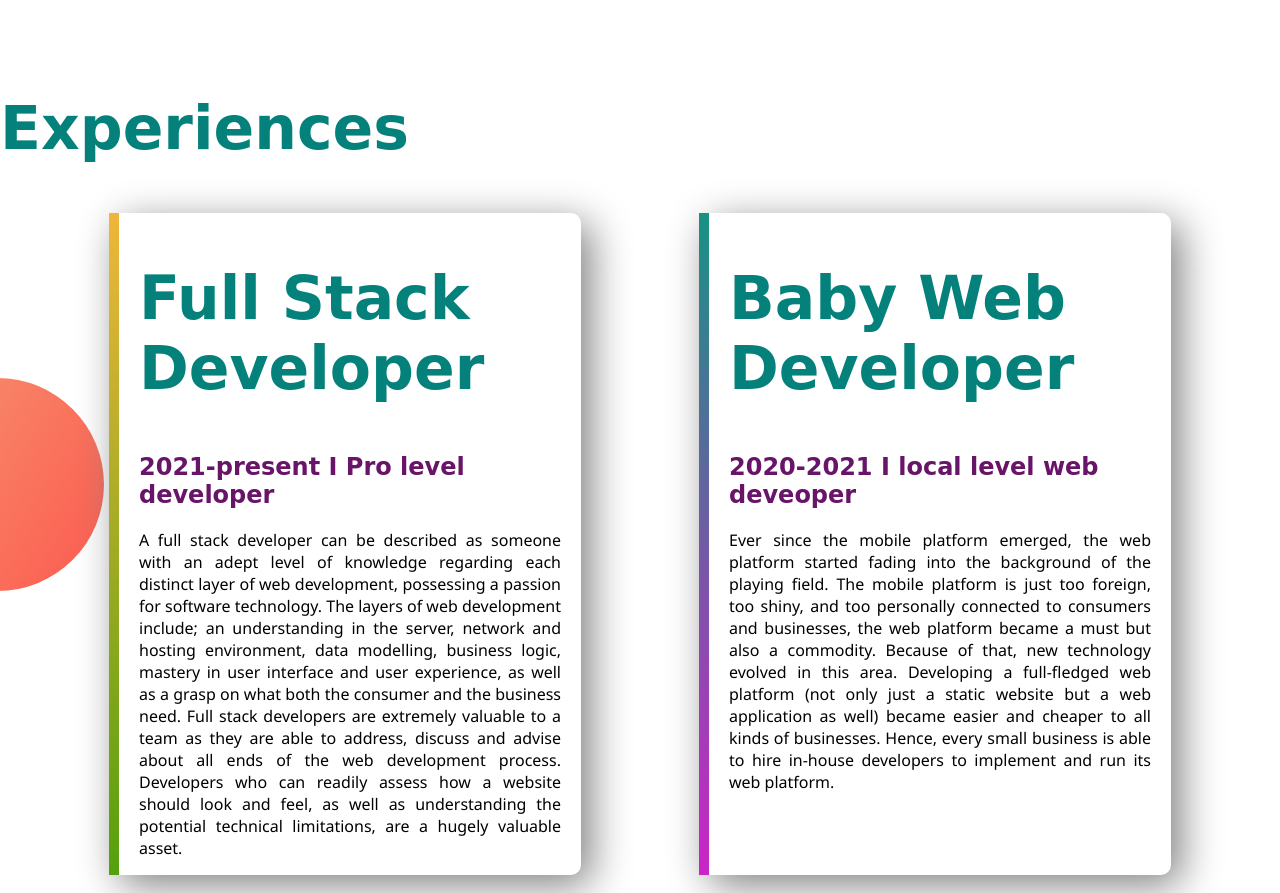
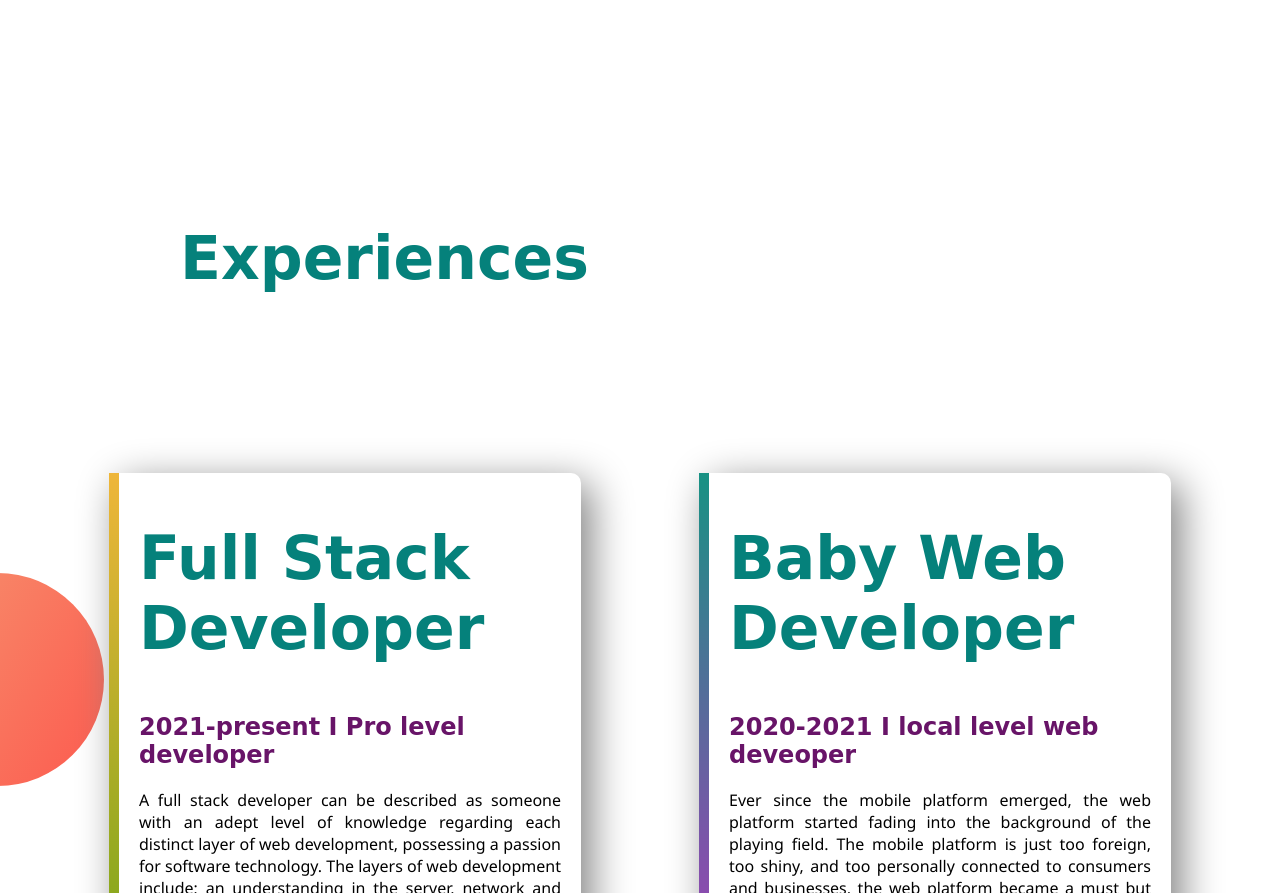
Before and after one commit to sarkarhalim/developer-portfolio, a plain HTML site: page index.html in a window 1280 px wide. Shown: the part 1467-2360 px from the top of the page. Drawn offline with Linux system fonts and the light colour scheme; a web font is replaced by a local one.

Commit message:
experience margin added

```diff
--- a/index.html
+++ b/index.html
@@ -61,7 +61,7 @@
 
     </section>
     <section class="experience-area">
-        <h1>Experiences</h1>
+        <h1 id="exp-head">Experiences</h1>
         <div class="flexible-container">
             <div id="web-ex-developer" class="experience-item">
 
--- a/style.css
+++ b/style.css
@@ -71,6 +71,9 @@ div p{
 
 
 }
+#exp-head{
+    margin: 180px;
+}
     #web-ex-developer{
         border-left: 10px solid;
     border-image: linear-gradient(#f6b73c, #4d9f0c) 30;
```
